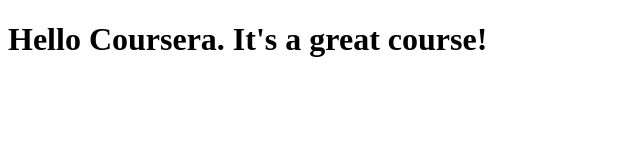
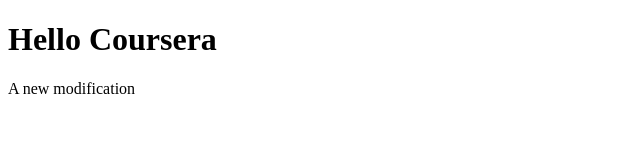
Before and after one commit to MohamedLotfy/coursera-test, a plain HTML site: page site/index.html in a window 1280 px wide. Shown: the whole page, without its empty margins (0-640 px from the left). Drawn offline with Linux system fonts and the light colour scheme.

Commit message:
Tiny little adj.

```diff
--- a/site/index.html
+++ b/site/index.html
@@ -4,6 +4,7 @@
 	<title>hello Coursera</title>
 </head>
 <body>
-<h1>Hello Coursera. It's a great course!</h1>
+<h1>Hello Coursera</h1>
+<p>A new modification</p>
 </body>
 </html>
```
